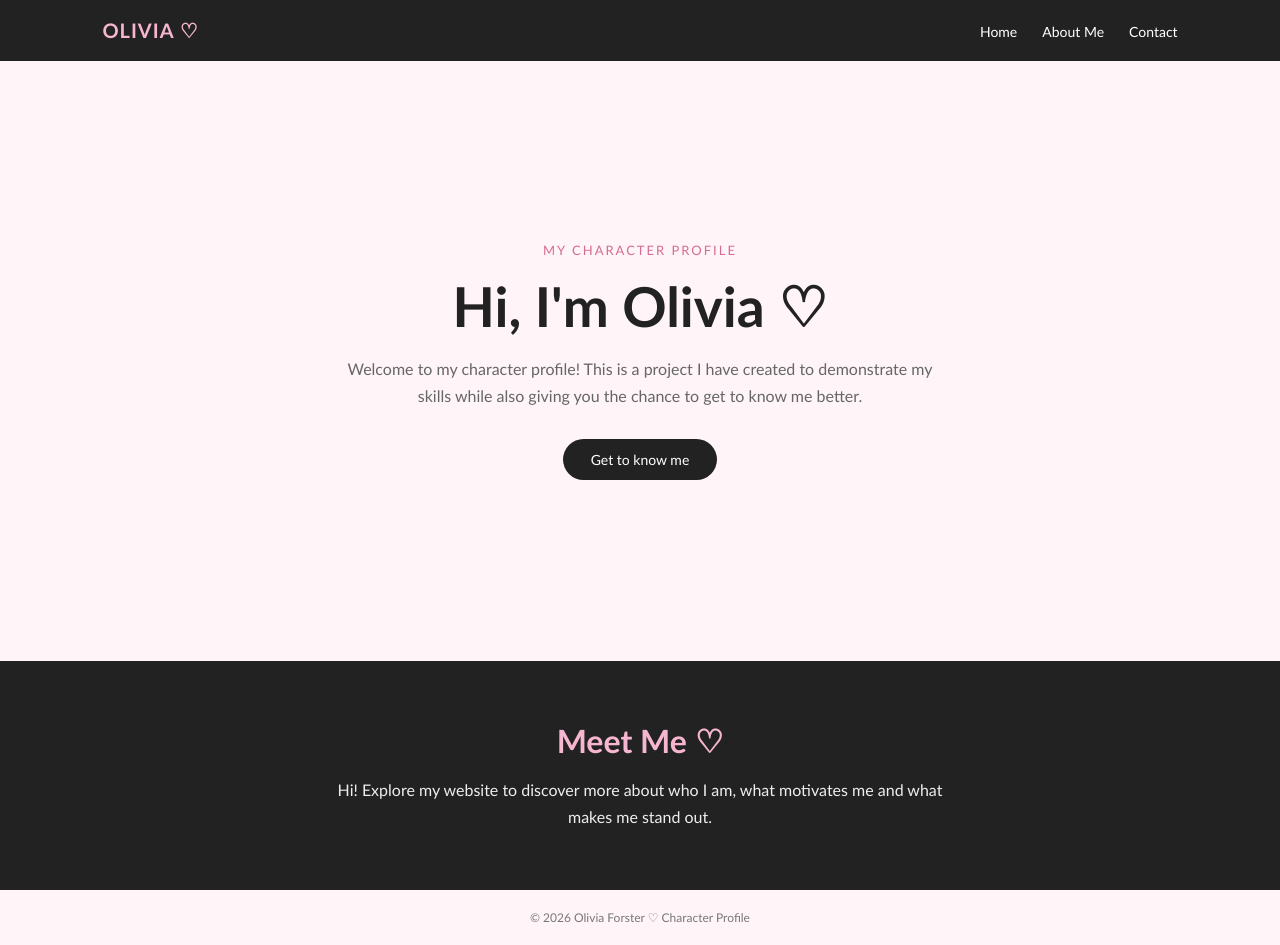
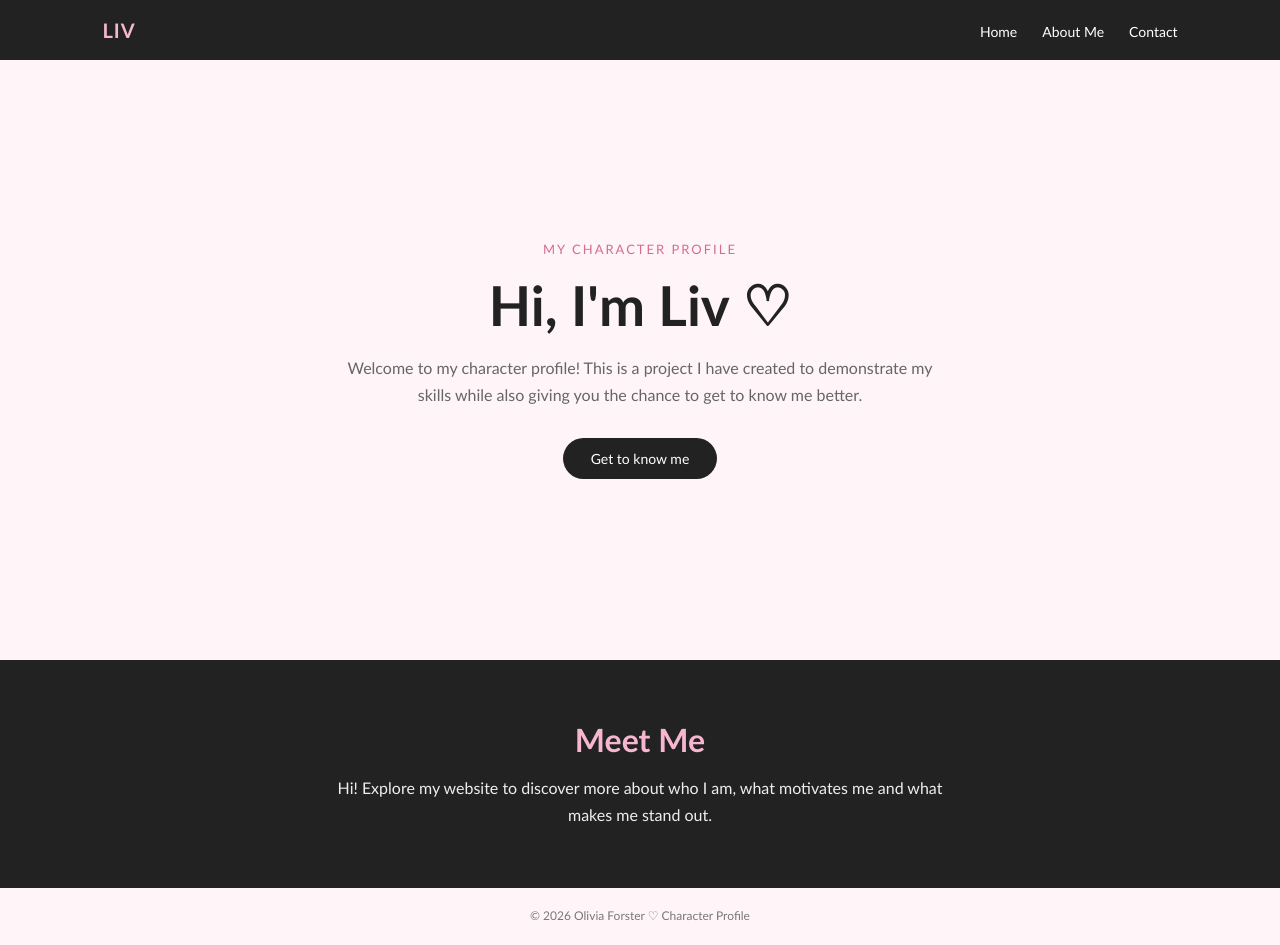
Before and after one commit to oliviaforster/Character-Profile, a plain HTML site: page index.html in a window 1280 px wide. Drawn offline with Linux system fonts and the light colour scheme.

Commit message:
Update index.html

```diff
--- a/index.html
+++ b/index.html
@@ -72,7 +72,7 @@ h1 { font-size: 40px; }
 
 <nav>
 
-<div class="logo"> OLIVIA ♡ </div>
+<div class="logo"> LIV </div>
 
 <ul> <li><a href="Homepage.html">Home</a></li> <li><a href="About.html">About Me</a></li> <li><a href="Contact.html">Contact</a></li> </ul>
 
@@ -86,7 +86,7 @@ h1 { font-size: 40px; }
 
 <div class="small-title"> MY CHARACTER PROFILE </div>
 
-<h1>Hi, I'm Olivia ♡</h1>
+<h1>Hi, I'm Liv ♡</h1>
 
 <p> Welcome to my character profile! This is a project I have created to demonstrate my skills while also giving you the chance to get to know me better. </p>
 
@@ -100,7 +100,7 @@ h1 { font-size: 40px; }
 
 <section class="about">
 
-<h2>Meet Me ♡</h2>
+<h2>Meet Me </h2>
 
 <p> Hi! Explore my website to discover more about who I am, what motivates me and what makes me stand out. </p>
 
```
